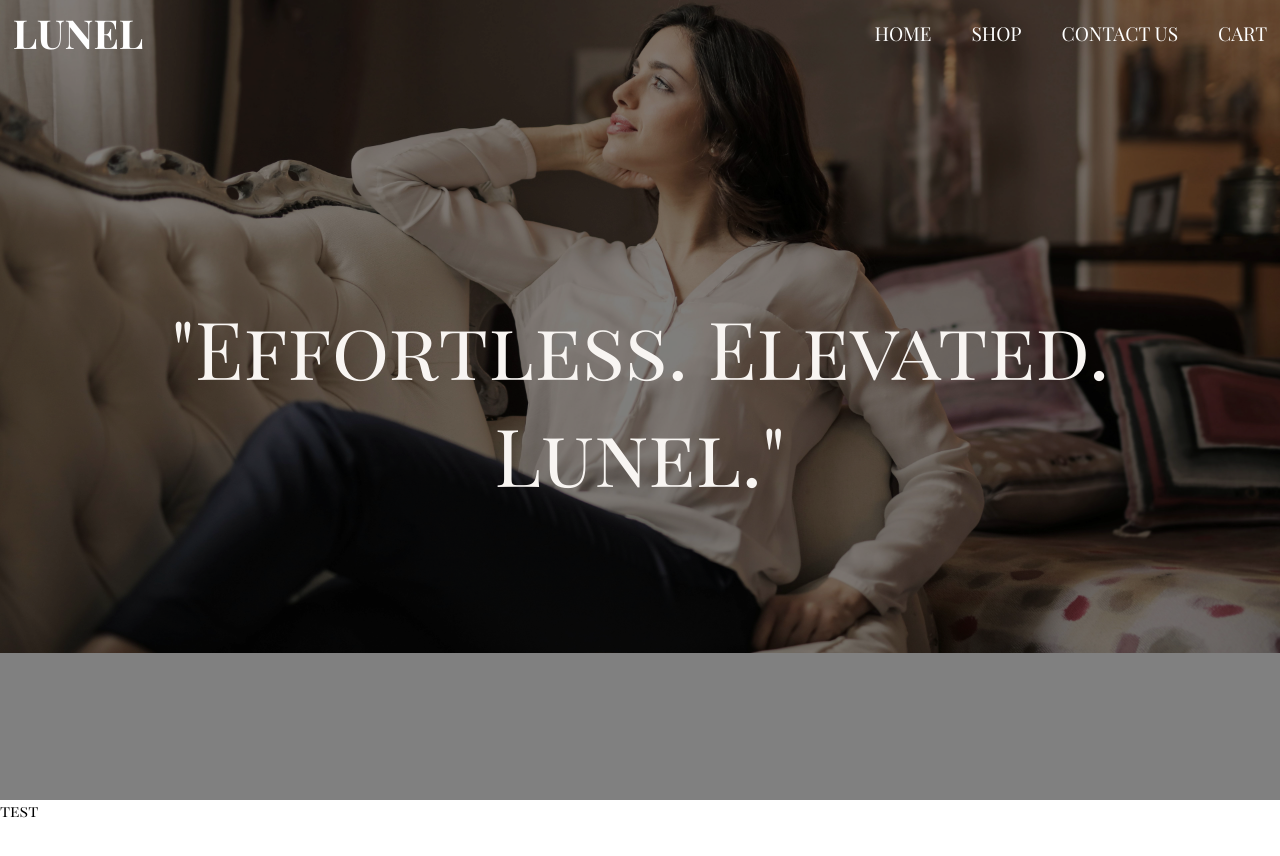
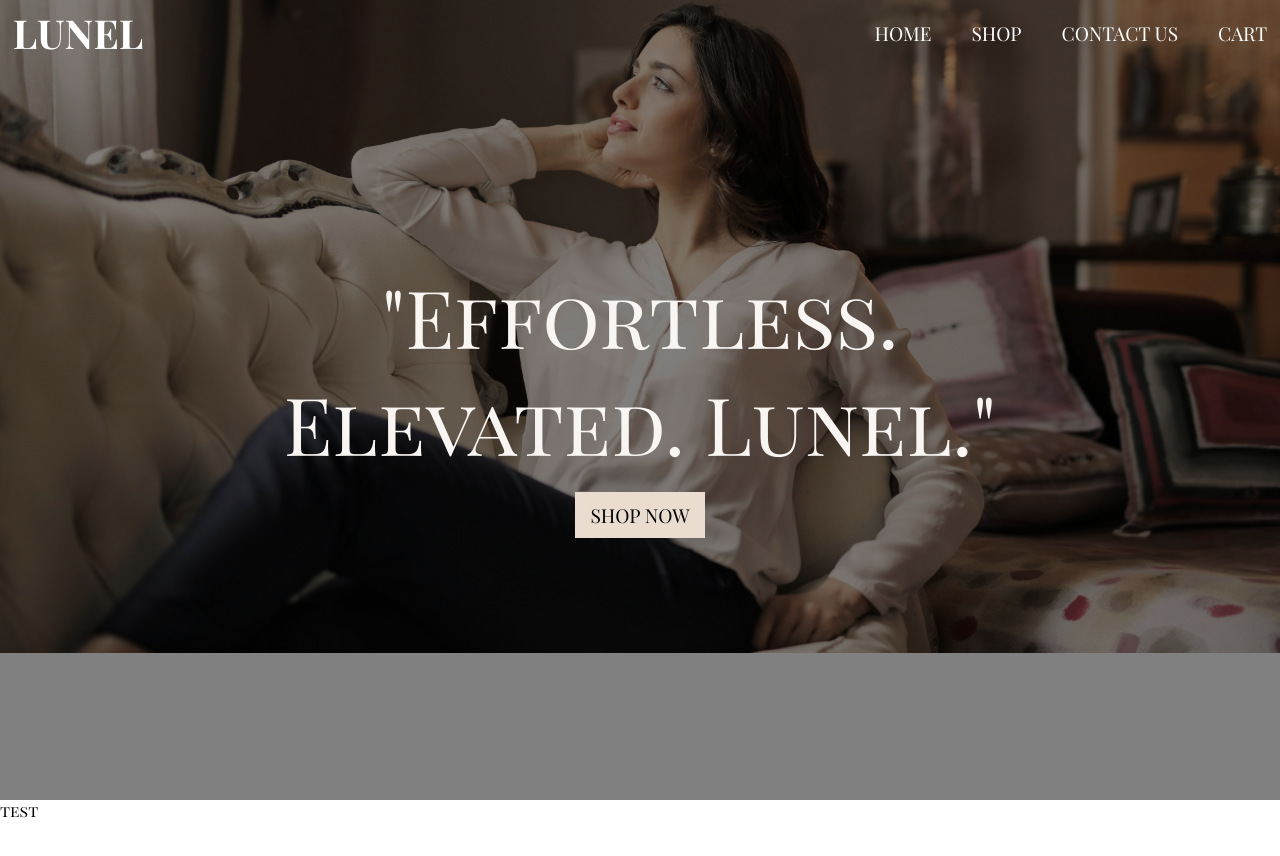
Before and after one commit to JobertDev27/Lunel-Mock-up-Store, a React (Vite) app: page / in a window 1280 px wide. Shown: the top 856 px of the page. Built offline with nearby package versions, Linux system fonts and the light colour scheme.

Commit message:
Create a shop button and its unit testing

```diff
--- a/src/Home.jsx
+++ b/src/Home.jsx
@@ -1,4 +1,5 @@
 import Header from "./components/Header/Header";
+import ShopBtn from "./components/ShopBtn/ShopBtn";
 import "./style/main.css";
 
 export default function Home() {
@@ -8,6 +9,7 @@ export default function Home() {
       <section id="landing-page-bg"></section>
       <section id="landing-page">
         <p className="qoute-text">"Effortless. Elevated. Lunel."</p>
+        <ShopBtn />
       </section>
       <section>
         <p>test</p>
--- /dev/null
+++ b/src/components/ShopBtn/ShopBtn.jsx
@@ -0,0 +1,16 @@
+import { useNavigate } from "react-router-dom";
+
+export default function ShopBtn() {
+  const navigate = useNavigate();
+
+  return (
+    <button
+      className="shop-btn"
+      onClick={() => {
+        navigate("/shop");
+      }}
+    >
+      SHOP NOW
+    </button>
+  );
+}
--- a/src/style/main.css
+++ b/src/style/main.css
@@ -6,6 +6,7 @@
 
 :root {
     --bg: #F8F5F2;
+    --overlay: #EADDD0;
 }
 
 header {
@@ -44,7 +45,7 @@ section {
 
 .qoute-text {
     font-size: 5rem;
-    max-width: 1026px;
+    max-width: 800px;
     text-align: center;
 }
 
@@ -59,6 +60,15 @@ section {
     display: flex;
     align-items: center;
     justify-content: center;
+    flex-direction: column;
+    gap: 2%;
     color: var(--bg);
     backdrop-filter: brightness(50%);
 }
+
+.shop-btn {
+    font-size: 1.2rem;
+    padding: 10px 15px;
+    border: none;
+    background-color: var(--overlay);
+}
```
Also changed, not shown: 1 other file (tests, documents, lock files or other folders).
